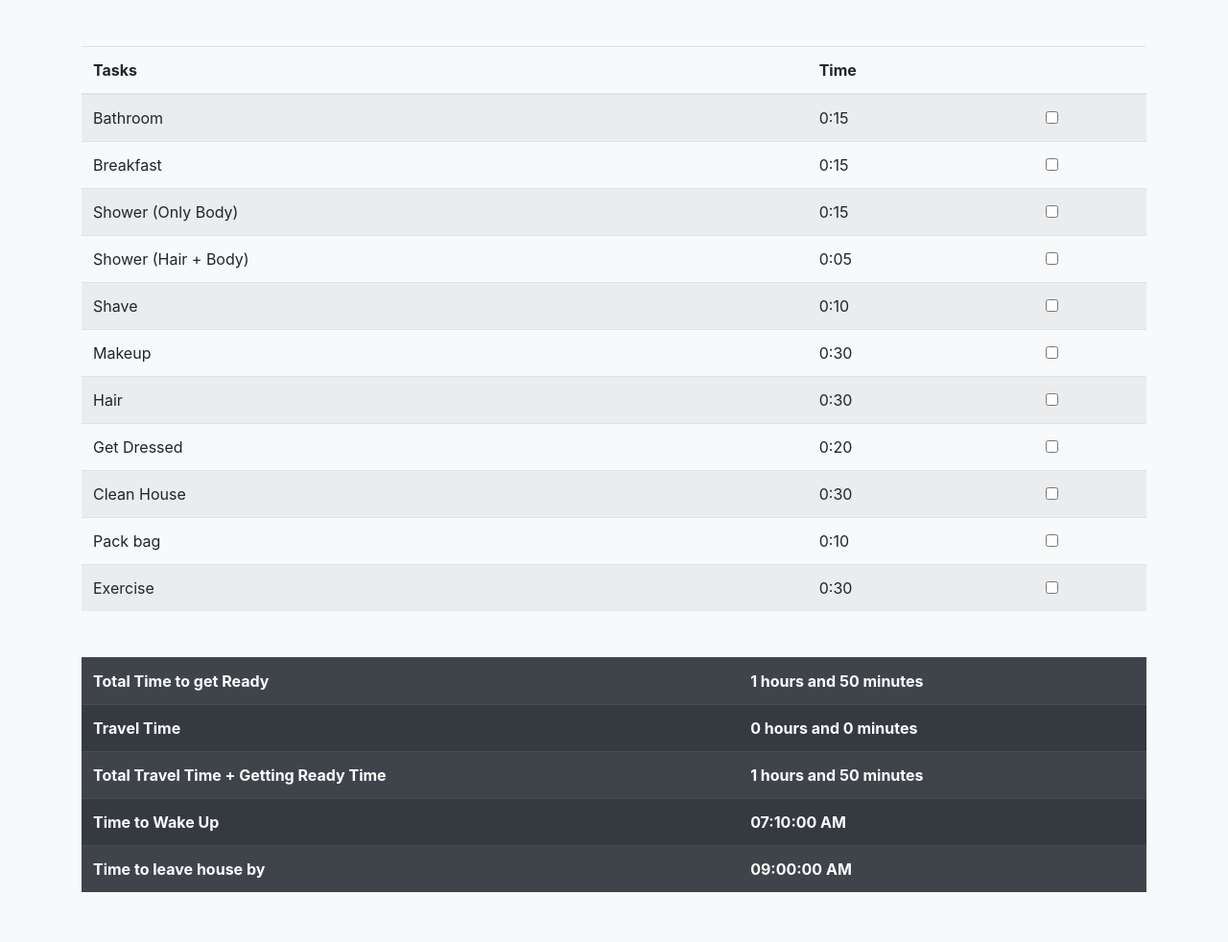
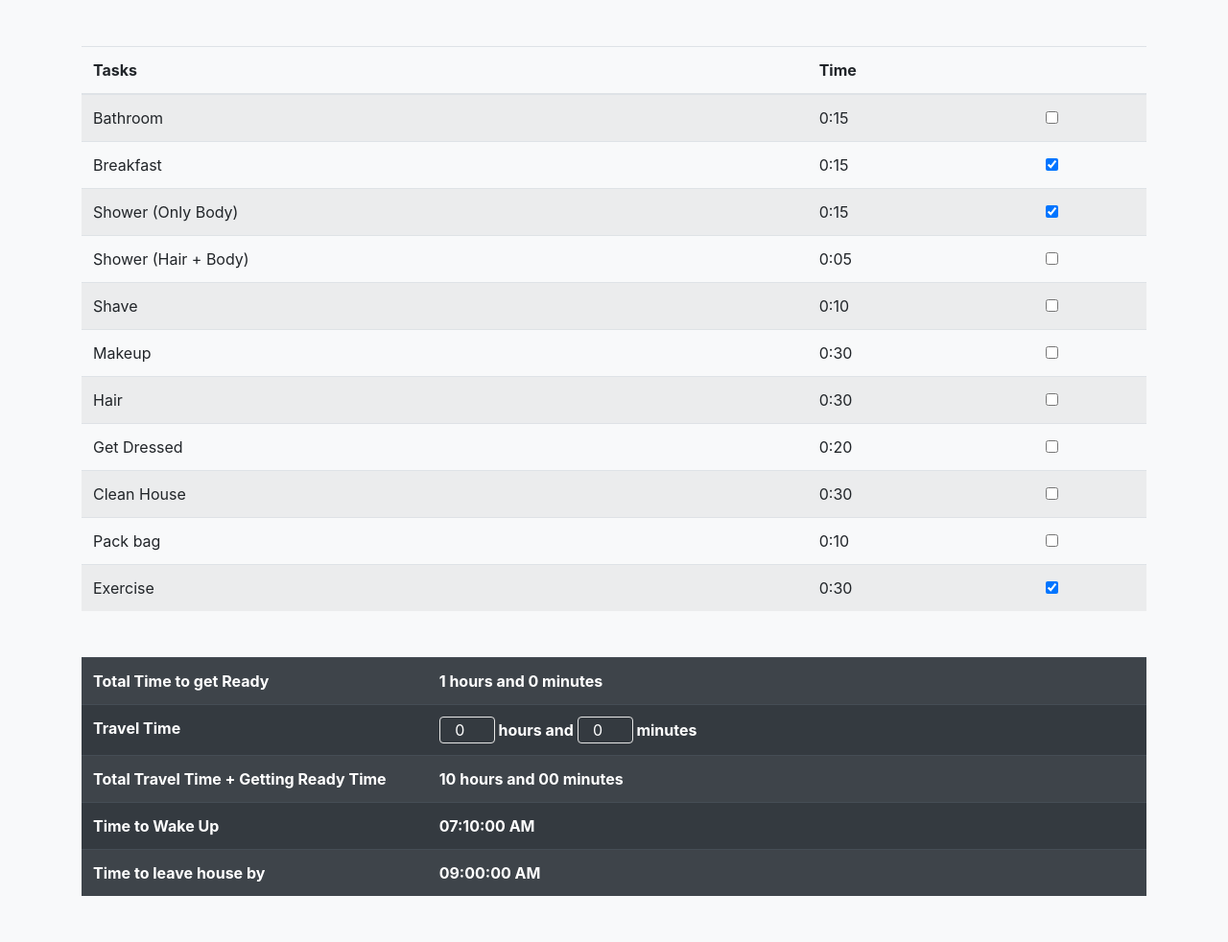
Before and after one commit to syedbilal28/morning-schedule, a Flask app: page / in a window 1280 px wide. Shown: the part 99-1081 px from the top of the page at 96% size. Before the commit the page ends 1029 px from the top, so only its background shows below. Run offline with Flask 2, Linux system fonts and the light colour scheme; lists and menus that the app fills with data are empty; some libraries are stand-ins or nearby versions.

Commit message:
Finished

```diff
--- a/app.py
+++ b/app.py
@@ -1,7 +1,44 @@
-from flask import Flask,render_template
+from flask import Flask,render_template,json,request
 
 app= Flask(__name__)
 
 @app.route("/")
 def index():
-    return render_template("index.html")
+    infile= open("schedule.txt","r")
+    data = infile.readlines()
+    infile.close()
+    infile=open("traveltime.txt","r")
+    travel_time= infile.read()
+    travel_time=travel_time.strip().split(",")
+    traveltimehours,traveltimemins= travel_time[0],travel_time[1]
+
+    l= len(data)
+    for i in range(l):
+        data[i]=data[i].replace("\n","")
+    print(data)
+    # context={"data":data}
+    return render_template("index.html",data=data,travelhours=traveltimehours,travelmins=traveltimemins)
+
+@app.route("/changedata",methods=["POST","GET"])
+def changedata():
+    json_data=request.get_json("")
+
+    pk= json_data["pk"]
+    value=json_data["data"]
+    infile= open("schedule.txt","r")
+    data = infile.readlines()
+    infile.close()
+    print(data,"here")
+    l= len(data)
+    for i in range(l):
+        data[i]=data[i].replace("\n","")
+    data[int(pk)-1]=value
+    outfile= open("schedule.txt","w")
+    for i in data:
+        outfile.write(f"{str(i)}\n")
+    response = app.response_class(
+        response=json.dumps({"message":"Changed"}),
+        status=200,
+        mimetype='application/json'
+    )
+    return response
--- a/schedule.txt
+++ b/schedule.txt
@@ -0,0 +1,11 @@
+0
+1
+1
+0
+0
+0
+0
+0
+0
+0
+1
--- a/templates/index.html
+++ b/templates/index.html
@@ -5,7 +5,18 @@
     <meta http-equiv="X-UA-Compatible" content="IE=edge">
     <meta name="viewport" content="width=device-width, initial-scale=1.0">
     <link rel="stylesheet" href="https://stackpath.bootstrapcdn.com/bootstrap/4.4.1/css/bootstrap.min.css" integrity="sha384-Vkoo8x4CGsO3+Hhxv8T/Q5PaXtkKtu6ug5TOeNV6gBiFeWPGFN9MuhOf23Q9Ifjh" crossorigin="anonymous">
+    <script src="https://code.jquery.com/jquery-3.6.0.min.js" integrity="sha256-/xUj+3OJU5yExlq6GSYGSHk7tPXikynS7ogEvDej/m4=" crossorigin="anonymous"></script>
     <title>Morning Schedule</title>
+    <style>
+        .travel-time{
+            width: 8%;
+            background: #343a40;
+            border:1px solid #e6e6e6;
+            color:white;
+            text-align: center;
+            border-radius: 0.25rem;
+        }
+    </style>
 </head>
 <body class="bg-light">
     <div class="container">
@@ -25,57 +36,57 @@
                 <tr>
                     <td>Bathroom</td>
                     <td>0:15</td>
-                    <td> <input class="form-check-input" type="checkbox" value="" id="flexCheckDefault"></td>
+                    <td> <input class="form-check-input" name="1"  type="checkbox" value="" id="flexCheckDefault"></td>
                 </tr>
                 <tr>
                     <td>Breakfast</td>
                     <td>0:15</td>
-                    <td> <input class="form-check-input" type="checkbox" value="" id="flexCheckDefault"></td>
+                    <td> <input class="form-check-input" name="2" type="checkbox" value="" id="flexCheckDefault"></td>
                 </tr>
                 <tr>
                     <td>Shower (Only Body)</td>
                     <td>0:15</td>
-                    <td> <input class="form-check-input" type="checkbox" value="" id="flexCheckDefault"></td>
+                    <td> <input class="form-check-input" name="3" type="checkbox" value="" id="flexCheckDefault"></td>
                 </tr>
                 <tr>
                     <td>Shower (Hair + Body)</td>
                     <td>0:05</td>
-                    <td> <input class="form-check-input" type="checkbox" value="" id="flexCheckDefault"></td>
+                    <td> <input class="form-check-input" name="4" type="checkbox" value="" id="flexCheckDefault"></td>
                 </tr>
                 <tr>
                     <td>Shave</td>
                     <td>0:10</td>
-                    <td> <input class="form-check-input" type="checkbox" value="" id="flexCheckDefault"></td>
+                    <td> <input class="form-check-input" name="5" type="checkbox" value="" id="flexCheckDefault"></td>
                 </tr>
                 <tr>
                     <td>Makeup</td>
                     <td>0:30</td>
-                    <td> <input class="form-check-input" type="checkbox" value="" id="flexCheckDefault"></td>
+                    <td> <input class="form-check-input" name="6" type="checkbox" value="" id="flexCheckDefault"></td>
                 </tr>
                 <tr>
                     <td>Hair</td>
                     <td>0:30</td>
-                    <td> <input class="form-check-input" type="checkbox" value="" id="flexCheckDefault"></td>
+                    <td> <input class="form-check-input" name="7" type="checkbox" value="" id="flexCheckDefault"></td>
                 </tr>
                 <tr>
                     <td>Get Dressed</td>
                     <td>0:20</td>
-                    <td> <input class="form-check-input" type="checkbox" value="" id="flexCheckDefault"></td>
+                    <td> <input class="form-check-input" name="8" type="checkbox" value="" id="flexCheckDefault"></td>
                 </tr>
                 <tr>
                     <td>Clean House</td>
                     <td>0:30</td>
-                    <td> <input class="form-check-input" type="checkbox" value="" id="flexCheckDefault"></td>
+                    <td> <input class="form-check-input" name="9" type="checkbox" value="" id="flexCheckDefault"></td>
                 </tr>
                 <tr>
                     <td>Pack bag</td>
                     <td>0:10</td>
-                    <td> <input class="form-check-input" type="checkbox" value="" id="flexCheckDefault"></td>
+                    <td> <input class="form-check-input" name="10" type="checkbox" value="" id="flexCheckDefault"></td>
                 </tr>
                 <tr>
                     <td>Exercise</td>
                     <td>0:30</td>
-                    <td><input class="form-check-input" type="checkbox" value="" id="flexCheckDefault"></td>
+                    <td><input class="form-check-input" name="11" type="checkbox" value="" id="flexCheckDefault"></td>
                 </tr>
             </tbody>
         </table>
@@ -83,17 +94,17 @@
             <tbody>
                 <tr>
                     <th scope="col">Total Time to get Ready</th>
-                    <th scope="col">1 hours and 50 minutes</th>
+                    <th scope="col" id="total-time-ready">1 hours and 50 minutes</th>
                 </tr>
                 <tr>
                     <th scope="col">Travel Time</th>
-                    <th scope="col">0 hours and 0 minutes</th>
+                    <th scope="col"><input type="number" id="travel-time-hours" class="travel-time" value={{ travelhours }}> hours and <input type="number" class="travel-time" id="travel-time-mins"  value={{ travelmins }}> minutes</th>
                 </tr>
 
 
                 <tr>
                     <th scope="col">Total Travel Time + Getting Ready Time</th>
-                    <th scope="col">1 hours and 50 minutes</th>
+                    <th scope="col" id='total-time-ready-travel'>1 hours and 50 minutes</th>
                 </tr>
 
                 <tr>
@@ -108,5 +119,69 @@
             </tbody>
         </table>
     </div>
+    <script>
+        console.log({{data | tojson}})
+        data={{data | tojson}}
+        checkboxes=document.querySelectorAll("input[type='checkbox']")
+        var l = checkboxes.length
+        for(i=0; i<l; i++){
+            if (data[i] == 1){
+                checkboxes[i].checked=true
+            }
+        }
+        CheckTime()
+        function CheckTime(){
+            var time_in_mins=0
+            for(i=0; i<l; i++){
+            if ($(checkboxes[i]).is(":checked")){
+                var temp_time= checkboxes[i].parentNode.parentNode.children[1].innerText
+
+                var mins= parseInt(temp_time.match(/:.*/ig)[0].slice(1))
+                var hours= parseInt(temp_time.match(/.*:/ig)[0].slice(0,-1))
+                console.log(hours,mins)
+
+                time_in_mins += ((hours*60) +mins)
+
+
+            }
+            // alert(temp_time)
+
+        }
+        console.log(time_in_mins)
+        hours = Math.floor(time_in_mins/60)
+        mins=time_in_mins%60
+        document.querySelector("#total-time-ready").innerText=`${hours} hours and ${mins} minutes`
+        var travel_hours=document.querySelector("#travel-time-hours").value
+        var travel_mins=document.querySelector("#travel-time-mins").value
+        hours+=travel_hours
+        mins+=travel_mins
+        document.querySelector("#total-time-ready-travel").innerText=`${hours} hours and ${mins} minutes`
+
+
+        }
+
+
+        $('input[type="checkbox"]').click(function () {
+            var value_checkbox= ($(this).is(":checked") ? 1 : 0);
+            var pk = this.name
+            $.ajax({
+                url:"/changedata",
+                method:"post",
+                contentType: 'application/json;charset=UTF-8',
+                data:JSON.stringify({
+                    "pk":pk,
+                    "data":value_checkbox
+                }),
+                success:function(data){
+                    CheckTime()
+
+                }
+
+            })
+
+        });
+
+
+    </script>
 </body>
 </html>
--- /dev/null
+++ b/traveltime.txt
@@ -0,0 +1 @@
+0,0
```
